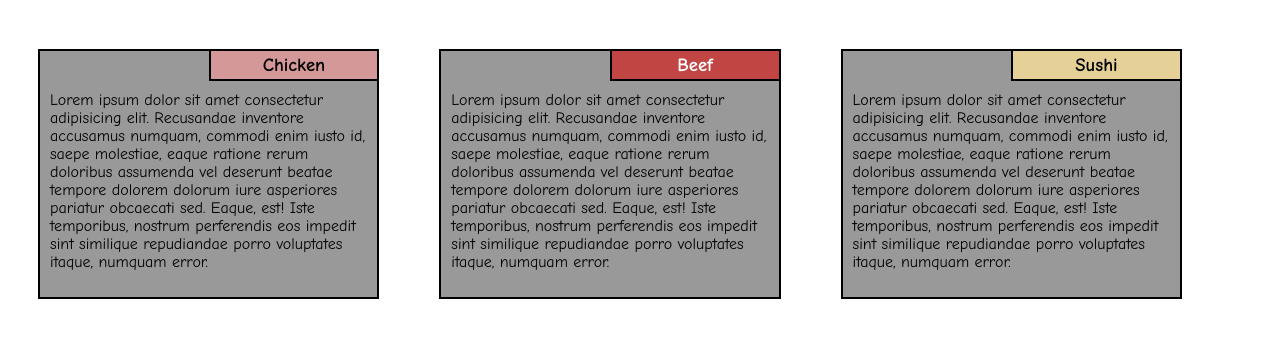
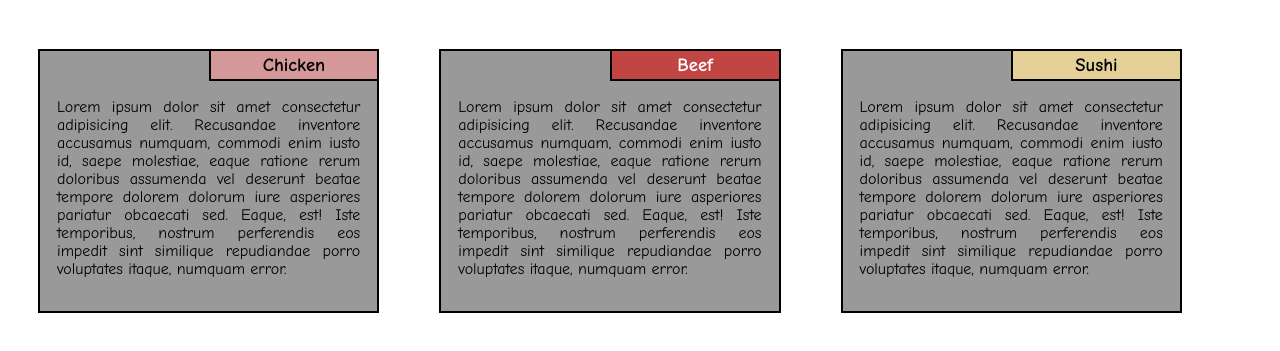
Before and after one commit to Aded3ji/coursera-test, a plain HTML site: page module-2 solution/index.html in a window 1280 px wide. Shown: the part 61-412 px from the top of the page. Drawn offline with Linux system fonts and the light colour scheme.

Commit message:
My First Coding Assignment

```diff
--- a/module-2 solution/css/style.css
+++ b/module-2 solution/css/style.css
@@ -12,8 +12,9 @@ section{
     width:27%;
     display: block;
     float: left;
-    padding: 10px;
+    padding: 17px;
     align-items: center;
+    text-align: justify;
     border: 2px solid black;
     margin: 30px;
     position: relative;
```
